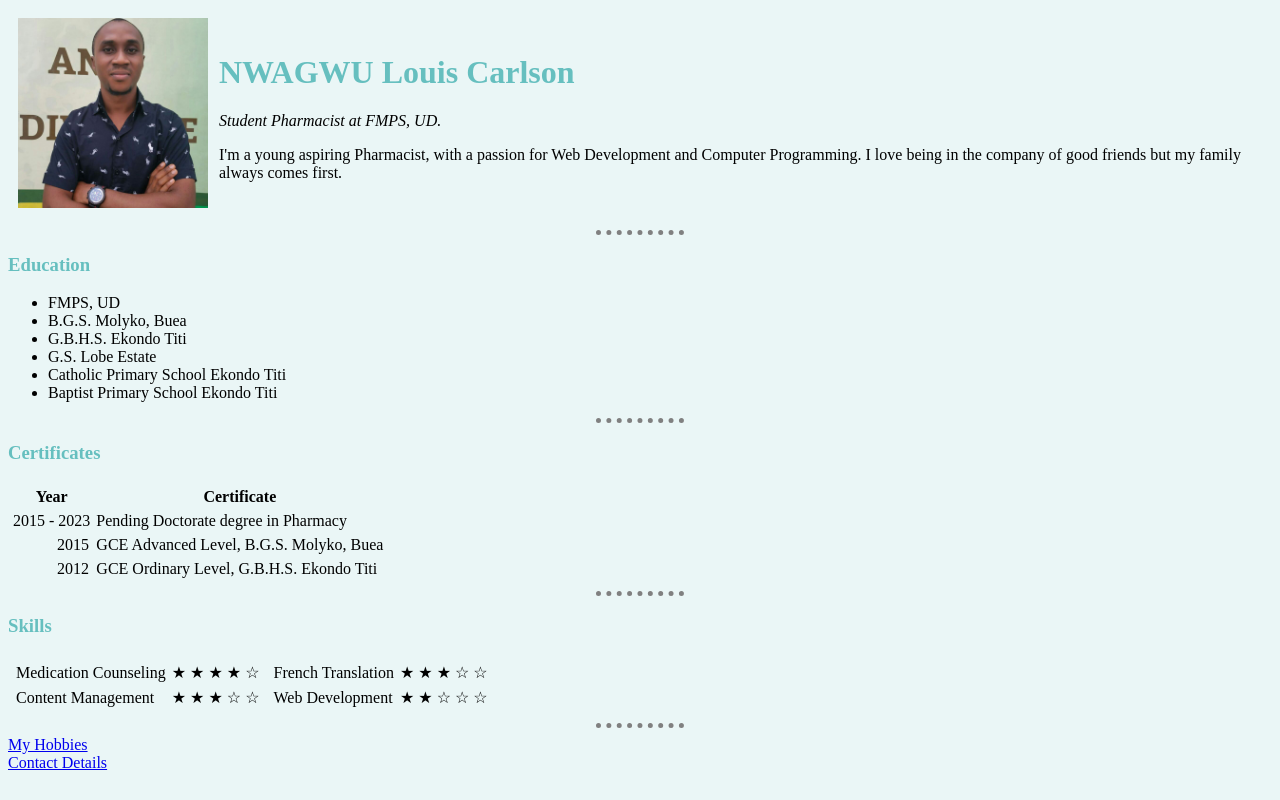
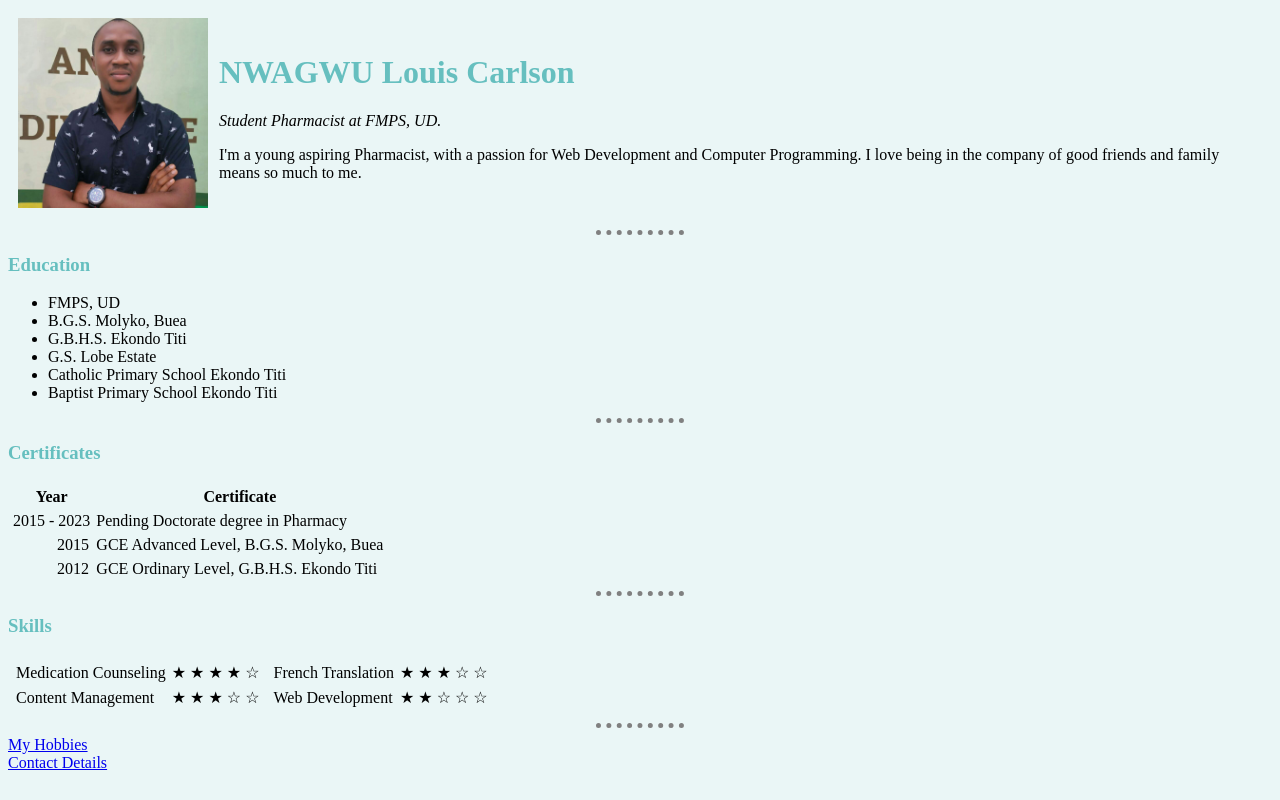
Before and after one commit to nlcarlsonn/cv, a plain HTML site: page index.html in a window 1280 px wide. Drawn offline with Linux system fonts and the light colour scheme.

Commit message:
Update index.html

```diff
--- a/index.html
+++ b/index.html
@@ -12,7 +12,7 @@
             <td><img src="images\image-1.jpg" width="190px" height="190px" alt="Carlson profile picture"></td>
             <td><h1>NWAGWU Louis Carlson</h1>
             <p><em>Student Pharmacist at FMPS, UD.</em></p>
-            <p>I'm a young aspiring Pharmacist, with a passion for Web Development and Computer Programming. I love being in the company of good friends but my family always comes first.</p></td>
+            <p>I'm a young aspiring Pharmacist, with a passion for Web Development and Computer Programming. I love being in the company of good friends and family means so much to me.</p></td>
         </tr>
     </table>
 
```
